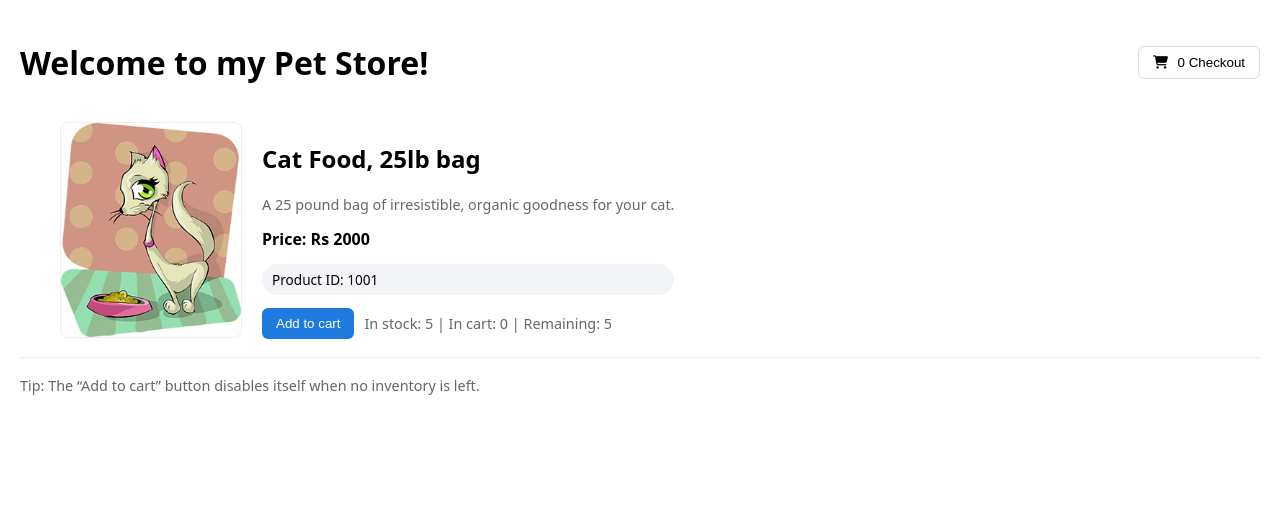
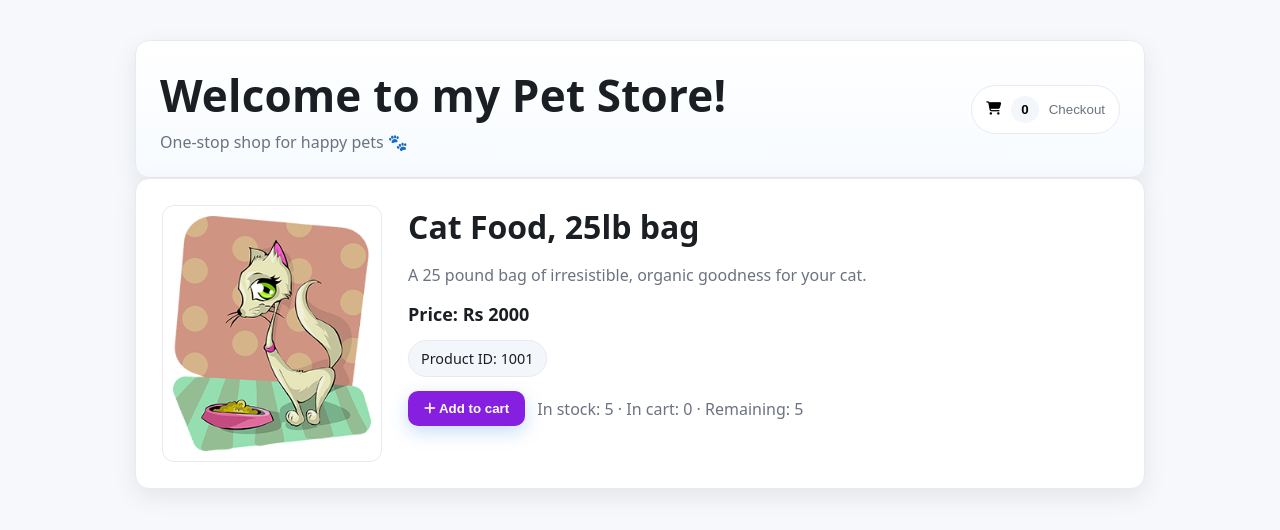
Before and after one commit to yuktaemrith12/FullStack_Week2, a plain HTML site: page index.html in a window 1280 px wide. Drawn offline with nearby package versions, Linux system fonts and the light colour scheme.

Commit message:
Modified css

```diff
--- a/index.html
+++ b/index.html
@@ -4,178 +4,232 @@
   <meta charset="UTF-8" />
   <meta name="viewport" content="width=device-width, initial-scale=1.0"/>
 
-  <!-- Vue 2 Library -->
+  <!-- Vue 2 -->
   <script src="https://unpkg.com/vue@2.7.8/dist/vue.js"></script>
-
-  <!-- Font Awesome - icons -->
+  <!-- Font Awesome -->
   <link rel="stylesheet" href="https://cdnjs.cloudflare.com/ajax/libs/font-awesome/6.5.0/css/all.min.css"/>
 
   <title>Pet Store</title>
 
-  <!-- ===== Styling (CSS) ===== -->
   <style>
-    body { font-family: system-ui, -apple-system, Segoe UI, Roboto, Arial, sans-serif; margin: 20px; }
-    header { display:flex; justify-content:space-between; align-items:center; margin-bottom: 16px; }
-    button { padding: 8px 14px; border: 0; border-radius: 6px; cursor: pointer; }
-    button:disabled { opacity: .5; cursor: not-allowed; }
-    .btn-primary { background: #1f7ae0; color: #fff; }
-    .btn-outline { background: #fff; border: 1px solid #ddd; }
-    figure { display:flex; gap:20px; align-items:flex-start; }
-    figure img { width: 180px; height: auto; border-radius: 8px; border: 1px solid #eee; }
-    .muted { color:#666; font-size: 0.9rem; }
-    .price { font-weight:600; margin: 8px 0; }
-    .row { display:flex; align-items:center; gap:10px; margin-top: 10px; }
-    .pill { background:#f2f4f7; padding: 6px 10px; border-radius: 999px; font-size: 0.85rem; }
-    main { margin-top: 10px; }
-    hr { border: none; height:1px; background:#eee; margin: 18px 0; }
-    ul { padding-left: 18px; }
-    label { display:block; margin: 8px 0 4px; }
-    input { width: 260px; padding: 8px; border: 1px solid #ccc; border-radius: 6px; }
+    /* ===== Design Tokens ===== */
+    :root{
+      --bg:#f7f8fb;
+      --card:#ffffff;
+      --ink:#1b1f24;
+      --muted:#6b7280;
+      --primary:#861fe0;
+      --primary-600:#9717b4;
+      --ring:#cfe3ff;
+      --border:#e8eaf0;
+      --pill:#f3f6fb;
+      --success:#d70ee9;
+      --radius:14px;
+      --shadow:0 8px 24px rgba(2,6,23,.08);
+    }
+
+    /* ===== Base ===== */
+    *{box-sizing:border-box}
+    html,body{height:100%}
+    body{
+      margin:0; font-family:ui-sans-serif, system-ui, -apple-system, Segoe UI, Roboto, Arial, sans-serif;
+      color:var(--ink); background:var(--bg);
+    }
+    .container{max-width:1050px;margin:40px auto;padding:0 20px;}
+    .card{
+      background:var(--card); border:1px solid var(--border); border-radius:var(--radius);
+      box-shadow:var(--shadow);
+    }
+
+    /* ===== Header ===== */
+    .header{
+      display:flex; justify-content:space-between; align-items:center; gap:16px;
+      padding:24px 24px; background:linear-gradient(180deg,#ffffff, #f7fbff);
+      border:1px solid var(--border); border-radius:var(--radius); box-shadow:var(--shadow);
+    }
+    .brand h1{margin:0; font-size:clamp(28px, 3.6vw, 44px); letter-spacing:.2px;}
+    .brand p{margin:6px 0 0; color:var(--muted)}
+    .cart-btn{
+      display:flex; align-items:center; gap:10px; padding:10px 14px; border-radius:999px;
+      border:1px solid var(--border); background:#fff; cursor:pointer;
+      transition:transform .08s ease, box-shadow .2s ease, border-color .2s ease;
+    }
+    .cart-btn:hover{box-shadow:0 6px 18px rgba(2,6,23,.06); border-color:#dfe3ea}
+    .cart-count{
+      background:var(--pill); padding:6px 10px; border-radius:999px; font-weight:600;
+    }
+
+    /* ===== Product block ===== */
+    .product{
+      display:grid; grid-template-columns: 220px 1fr; gap:26px; padding:26px;
+    }
+    .figure{
+      background:#fff; border:1px solid var(--border); border-radius:12px; padding:10px;
+      display:flex; align-items:center; justify-content:center;
+    }
+    .figure img{width:100%; height:auto; display:block; border-radius:10px}
+    .title{margin:0 0 8px; font-size:clamp(22px, 2.6vw, 32px)}
+    .muted{color:var(--muted)}
+    .price{margin:14px 0; font-size:18px; font-weight:700}
+    .pill{
+      display:inline-block; background:var(--pill); padding:8px 12px; border-radius:999px;
+      font-size:.9rem; border:1px solid var(--border);
+    }
+
+    .row{display:flex; flex-wrap:wrap; align-items:center; gap:12px; margin-top:14px}
+    .btn{
+      padding:10px 16px; border:0; border-radius:10px; cursor:pointer; font-weight:600;
+      transition:transform .06s ease, box-shadow .2s ease, background .2s ease;
+    }
+    .btn:disabled{opacity:.5; cursor:not-allowed}
+    .btn-primary{background:var(--primary); color:#fff; box-shadow:0 6px 18px rgba(31,122,224,.25)}
+    .btn-primary:hover{background:var(--primary-600)}
+    .btn-outline{
+      background:#fff; color:var(--ink); border:1px solid var(--border)
+    }
+    .btn:focus{outline:3px solid var(--ring); outline-offset:2px}
+
+    hr{border:0; height:1px; background:var(--border); margin:18px 0}
+
+    /* ===== Checkout ===== */
+    .checkout{padding:26px}
+    .list{padding-left:18px}
+    .subtotal{font-weight:800; font-size:18px}
+
+    .form-grid{display:grid; gap:14px; max-width:520px}
+    label{font-weight:600}
+    input{
+      width:100%; padding:12px 12px; border:1px solid var(--border); border-radius:10px;
+      background:#fff; transition:border-color .15s ease, box-shadow .15s ease;
+    }
+    input:focus{border-color:#bcd3ff; box-shadow:0 0 0 4px rgba(32,118,255,.12); outline:0}
+
+    /* ===== Footer hint ===== */
+    .hint{
+      display:flex; align-items:center; gap:10px; color:var(--muted); font-size:.95rem; padding:0 26px 26px;
+    }
+    .hint i{color:var(--success)}
+
+    /* ===== Responsive ===== */
+    @media (max-width: 720px){
+      .product{grid-template-columns:1fr}
+    }
   </style>
 </head>
 <body>
-  <!-- ===== Vue App Root ===== -->
-  <div id="webstore">
+  <div id="webstore" class="container">
 
-    <!-- ===== Header Section ===== -->
-    <header>
-      <!-- Dynamic title message -->
+    <!-- Header -->
+    <div class="header">
+      <div class="brand">
         <h1>{{ message }}</h1>
+        <p class="muted">One-stop shop for happy pets 🐾</p>
+      </div>
 
-      <!-- Checkout button with cart icon + item count -->
-      <button class="btn-outline" @click="toggleCheckout">
+      <button class="cart-btn" @click="toggleCheckout" aria-label="Open checkout">
         <i class="fa-solid fa-cart-shopping"></i>
-        <span style="margin-left:6px;">{{ cartItemCount || 0 }} Checkout</span>
+        <span class="cart-count">{{ cartItemCount || 0 }}</span>
+        <span class="muted">Checkout</span>
       </button>
-    </header>
+    </div>
 
-    <!-- ===== PRODUCT PAGE ===== -->
-    <main v-if="showProduct">
-      <figure>
-        <!-- Product Image (bound dynamically from Vue data) -->
-        <img :src="product.image" alt="Cat Image">
-        <figcaption>
-          <!-- Product title -->
-          <h2 v-text="product.title"></h2>
-          <!-- Product description -->
-          <p class="muted" v-text="product.description"></p>
-          <!-- Product price -->
+    <!-- Product Card -->
+    <div v-if="showProduct" class="card product" role="region" aria-label="Product">
+      <div class="figure">
+        <img :src="product.image" :alt="product.title">
+      </div>
+
+      <section>
+        <h2 class="title">{{ product.title }}</h2>
+        <p class="muted">{{ product.description }}</p>
+
         <p class="price">Price: Rs {{ product.price }}</p>
-          <!-- Product ID -->
-          <p class="pill">Product ID: {{ product.id }}</p>
+        <span class="pill">Product ID: {{ product.id }}</span>
 
-          <!-- Add to Cart button + stock info -->
         <div class="row">
-            <!-- Button disables when no stock available -->
-            <button class="btn-primary"
-                    @click="addToCart"
-                    :disabled="!canAddToCart">
-              Add to cart
+          <button class="btn btn-primary" @click="addToCart" :disabled="!canAddToCart">
+            <i class="fa-solid fa-plus"></i> Add to cart
           </button>
-            <!-- Live inventory info -->
           <span class="muted">
-              In stock: {{ product.availableInventory }} |
-              In cart: {{ cartItemCount }} |
+            In stock: {{ product.availableInventory }} ·
+            In cart: {{ cartItemCount }} ·
             Remaining: {{ remainingInventory }}
           </span>
         </div>
-        </figcaption>
-      </figure>
-      <hr>
-      <p class="muted">
-        Tip: The “Add to cart” button disables itself when no inventory is left.
-      </p>
-    </main>
+      </section>
+    </div>
 
-    <!-- ===== CHECKOUT PAGE ===== -->
-    <main v-else>
-      <h2>Checkout</h2>
-      <!-- Show total items in cart -->
+
+
+    <!-- Checkout Card -->
+    <div v-else class="card checkout" role="region" aria-label="Checkout">
+      <h2 class="title" style="margin-bottom:8px">Checkout</h2>
       <p>You have <strong>{{ cartItemCount }}</strong> item(s) in your cart.</p>
 
-      <!-- Cart contents (here only one product for demo) -->
-      <ul>
+      <ul class="list">
         <li>{{ product.title }} × {{ cartItemCount }} (Rs {{ product.price }} each)</li>
       </ul>
 
-      <!-- Subtotal calculation -->
-      <p class="price">Subtotal: Rs {{ subtotal }}</p>
+      <p class="subtotal">Subtotal: Rs {{ subtotal }}</p>
       <hr>
 
-      <!-- Checkout form -->
-      <form @submit.prevent="placeOrder">
-        <!-- Name field (letters only validation) -->
+      <form class="form-grid" @submit.prevent="placeOrder">
+        <div>
           <label for="name">Name (letters only)</label>
-        <input id="name" v-model="order.name" placeholder="e.g., Yukta" />
+          <input id="name" v-model="order.name" placeholder="e.g., Yukta"/>
+        </div>
 
-        <!-- Phone field (numbers only validation) -->
+        <div>
           <label for="phone">Phone (numbers only)</label>
-        <input id="phone" v-model="order.phone" placeholder="e.g., 57901234" />
+          <input id="phone" v-model="order.phone" placeholder="e.g., 57901234"/>
+        </div>
 
-        <!-- Buttons row -->
-        <div class="row" style="margin-top:12px;">
-          <!-- Place order button, only enabled when form is valid -->
-          <button class="btn-primary" :disabled="!formValid">Place order</button>
-          <!-- Back to product page -->
-          <button type="button" class="btn-outline" @click="toggleCheckout">Back to products</button>
+        <div class="row" style="margin-top:6px">
+          <button class="btn btn-primary" :disabled="!formValid">
+            <i class="fa-solid fa-check"></i> Place order
+          </button>
+          <button type="button" class="btn btn-outline" @click="toggleCheckout">
+            Back to products
+          </button>
         </div>
       </form>
-      <p class="muted" style="margin-top:8px;">
-        (Simple validation: name = letters, phone = digits.)
-      </p>
-    </main>
     </div>
 
-  <!-- ===== Vue App Script ===== -->
+  </div>
+
   <script>
     let webstore = new Vue({
       el: '#webstore',
-
       data: {
         message: 'Welcome to my Pet Store!',
         showProduct: true,
         cart: [],
-
         product: {
           id: 1001,
           title: 'Cat Food, 25lb bag',
           description: 'A 25 pound bag of irresistible, organic goodness for your cat.',
           price: 2000,
-          image: 'image/product-fullsize.png',  // <-- updated path (inside image/ folder)
+          image: 'image/product-fullsize.png',
           availableInventory: 5
         },
-
         order: { name: '', phone: '' }
       },
 
       computed: {
-        cartItemCount () {
-          return this.cart.length;
-        },
-        canAddToCart () {
-          return this.cart.length < this.product.availableInventory;
-        },
-        remainingInventory () {
-          return Math.max(this.product.availableInventory - this.cart.length, 0);
-        },
-        subtotal () {
-          return this.cartItemCount * this.product.price;
-        },
-        formValid () {
+        cartItemCount(){ return this.cart.length; },
+        canAddToCart(){ return this.cart.length < this.product.availableInventory; },
+        remainingInventory(){ return Math.max(this.product.availableInventory - this.cart.length, 0); },
+        subtotal(){ return this.cartItemCount * this.product.price; },
+        formValid(){
           const nameOk = /^[A-Za-z\s]+$/.test(this.order.name || '');
           const phoneOk = /^\d+$/.test(this.order.phone || '');
           return nameOk && phoneOk && this.cartItemCount > 0;
         }
       },
-
       methods: {
-        addToCart () {
-          if (this.canAddToCart) this.cart.push(this.product.id);
-        },
-        toggleCheckout () {
-          this.showProduct = !this.showProduct;
-        },
-        placeOrder () {
+        addToCart(){ if (this.canAddToCart) this.cart.push(this.product.id); },
+        toggleCheckout(){ this.showProduct = !this.showProduct; },
+        placeOrder(){
           if (!this.formValid) return;
           alert(`Order placed for ${this.order.name} — ${this.cartItemCount} item(s).`);
           this.cart = [];
```
Lines whose indentation alone changed are shown as unchanged.
